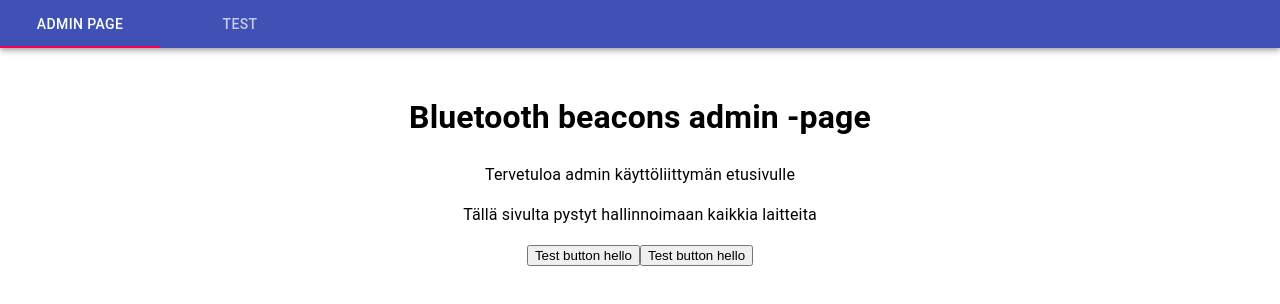
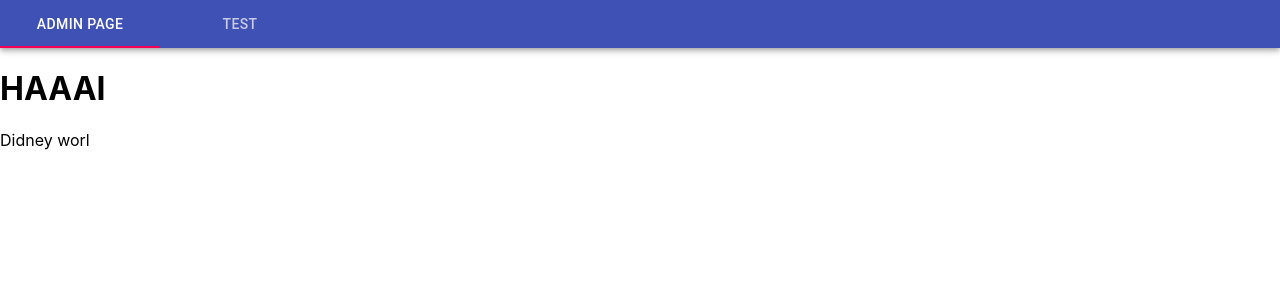
Before and after one commit to Vanhusmonitorointiprojekti/Bluetooth_beacons_mobile, a React (Create React App) app: page / in a window 1280 px wide. Shown: the top 304 px of the page. Built offline with nearby package versions, Linux system fonts and the light colour scheme.

Commit message:
Reworked tabs into a much simpler form

```diff
--- /dev/null
+++ b/src/www/pages/admin.js
@@ -0,0 +1,39 @@
+import React, { Component } from 'react';
+
+
+class Admin extends Component {
+    constructor(props) {
+        super(props)
+        this.state = {
+            tieto: []
+        }
+    }
+
+render() {
+        return (
+            <div>
+            <h1>HAAAI</h1>
+            Didney worl
+
+            </div>
+
+
+
+        );
+    }
+
+
+}
+
+const styles =  {
+    buttonStyle: {
+        width: 80,
+        height: 80
+    },
+    headerStyle: {
+        textAlign: 'center'
+    }
+
+} ;
+
+export default Admin;
--- a/src/www/pages/index.js
+++ b/src/www/pages/index.js
@@ -1,91 +1,36 @@
 import React, { Component, useEffect } from 'react';
-
-import { makeStyles, useTheme } from '@material-ui/core/styles';
 import AppBar from '@material-ui/core/AppBar';
 import Tabs from '@material-ui/core/Tabs';
 import Tab from '@material-ui/core/Tab';
-import Typography from '@material-ui/core/Typography';
-import Box from '@material-ui/core/Box';
+import Admin from './admin.js'
 
-function AdminFrontPage(props) {
-    const{children, value, index} = props;
+class AdminFrontPage extends Component{
+  constructor(props){
+    super(props);
+    this.state = {value: 0};
+  }
 
-   useEffect(() => {
-      document.title = "Admin frontpage"
-    })
-
-return(
-<Typography
-      component="div"
-      role="tabpanel"
-      hidden={value !== index}
-      id={`full-width-tabpanel-${index}`}
-      aria-labelledby={`full-width-tab-${index}`}
-
-    >
-      {value === index && <Box p={3}>{children}</Box>}
-    </Typography>
-  );
+handleChange = (event, val) => {
+  this.setState( {value: val});
 }
 
-
-
-function tabs(index) {
-    return {
-      id: `simple-tab-${index}`,
-      'aria-controls': `simple-tabpanel-${index}`,
-    };
-  }
-
-  const useStyles = makeStyles(theme => ({
-    root: {
-      flexGrow: 1,
-      backgroundColor: theme.palette.background.paper,
-    },
-  }));
-
-  export default function SimpleTabs() {
-    const classes = useStyles();
-    const [value, setValue] = React.useState(0);
-
-    const handleChange = (event, newValue) => {
-      setValue(newValue);
-    };
-
-
-
-    return (
-      <div className={classes.root}>
+render(){
+  return(
+<div>
+    <div>
         <AppBar position="static">
-          <Tabs value={value} onChange={handleChange} aria-label="simple tabs example">
-            <Tab label="Admin page" {...tabs(0)} />
-            <Tab label="Test" {...tabs(1)} />
+          <Tabs value={this.state.value} onChange={this.handleChange}>
+            <Tab label="Admin page"  />
+            <Tab label="Test" />
 
           </Tabs>
         </AppBar>
-        <AdminFrontPage value={value} index={0}>
-        <div style={styles.headerStyle}>
-                <h1>Bluetooth beacons admin -page</h1>
-                    <p>Tervetuloa admin käyttöliittymän etusivulle</p>
-                    <p>Tällä sivulta pystyt hallinnoimaan kaikkia laitteita</p>
-                    <button>Test button hello</button>
-                    <button>Test button hello</button>
-            </div>
-        </AdminFrontPage>
-        <AdminFrontPage value={value} index={1}>
-          Test test 123
-        </AdminFrontPage>
+        {this.state.value === 0 && <Admin />}
+        {this.state.value === 1 && <Admin />}
+      </div>
+    </div>
+  )
+}
+}
 
-      </div>
-    );
-  }
-  const styles =  {
-    buttonStyle: {
-        width: 80,
-        height: 80
-    },
-    headerStyle: {
-        textAlign: 'center'
-    }
-
-} ;
+export default AdminFrontPage;
```
